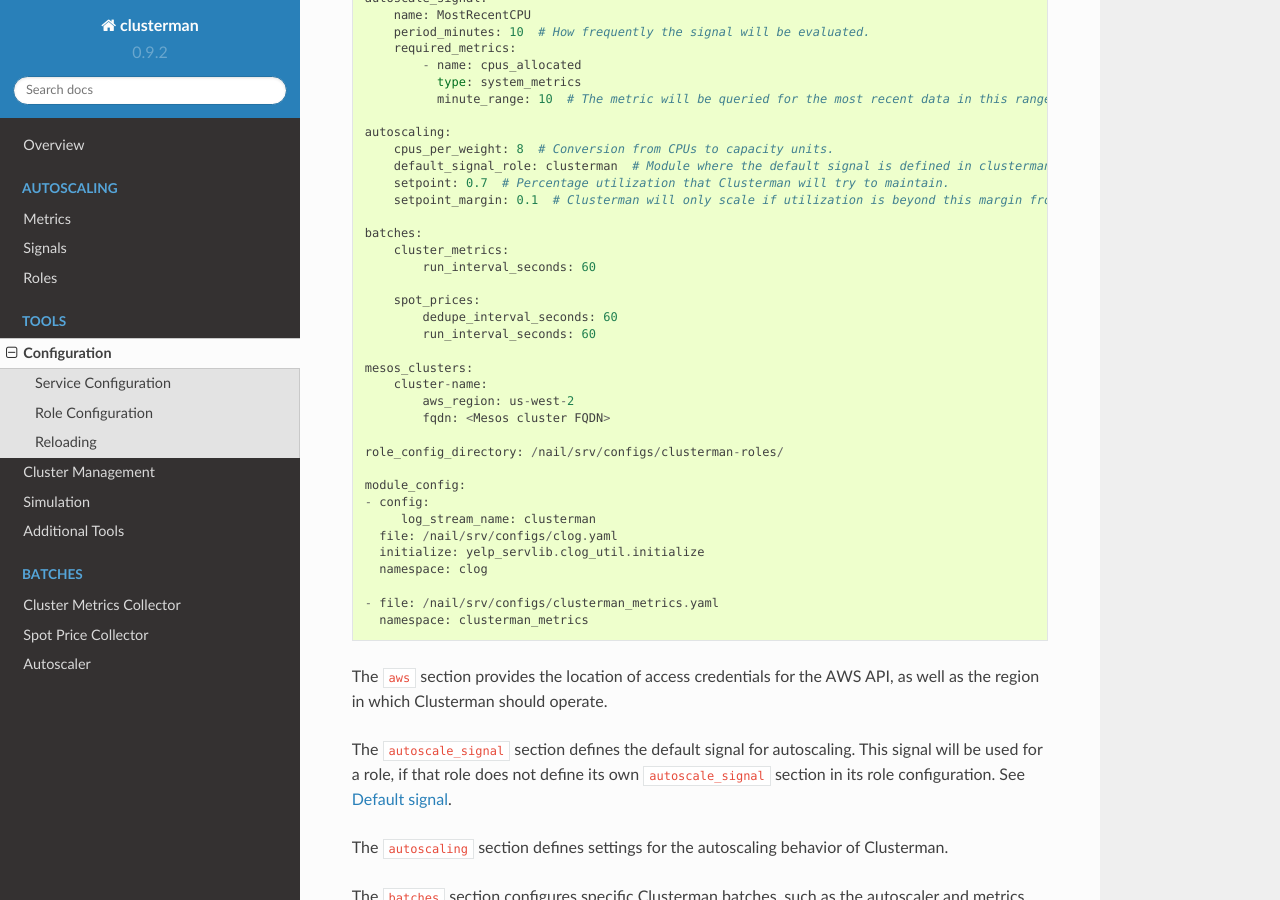
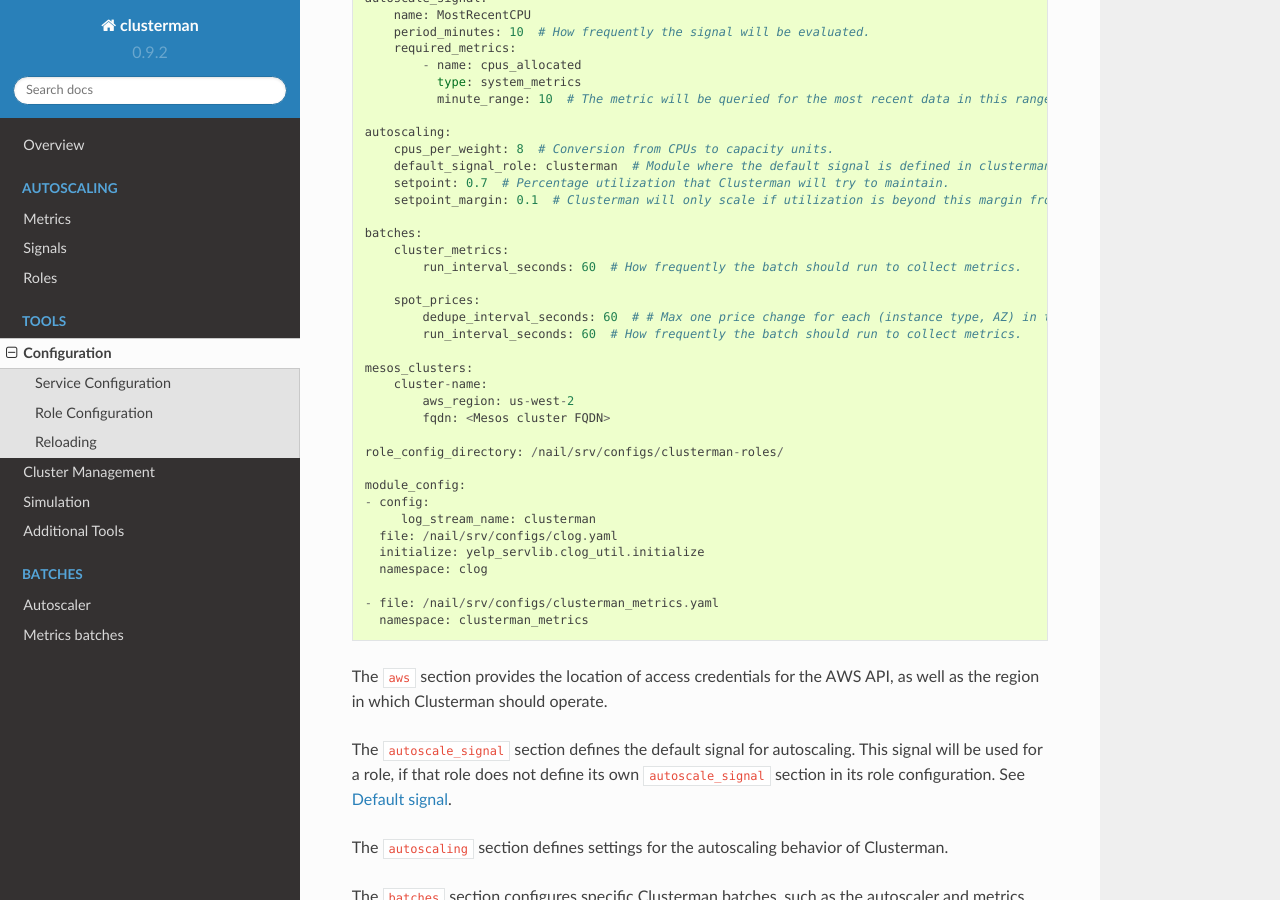
Before and after one commit to Yelp/clusterman, a Sphinx documentation site: the page built from docs/source/configuration.rst, in a window 1280 px wide and 900 px high, scrolled down 450 px. Built offline with Sphinx 7.4.7 and the Read the Docs theme 2.0.0, drawn with Linux system fonts in a browser that asks for light colours.

Commit message:
Documentation for batches

```diff
--- a/docs/source/batches.rst
+++ /dev/null
@@ -1,13 +0,0 @@
-Cluster Metrics Collector
-========================
-
-TODO
-
-Spot Price Collector
-====================
-
-TODO
-
-Autoscaler
-==========
-TODO
--- a/docs/source/configuration.rst
+++ b/docs/source/configuration.rst
@@ -30,11 +32,11 @@
 
     batches:
         cluster_metrics:
-            run_interval_seconds: 60
+            run_interval_seconds: 60  # How frequently the batch should run to collect metrics.
 
         spot_prices:
-            dedupe_interval_seconds: 60
-            run_interval_seconds: 60
+            dedupe_interval_seconds: 60  # # Max one price change for each (instance type, AZ) in this interval.
+            run_interval_seconds: 60  # How frequently the batch should run to collect metrics.
 
     mesos_clusters:
         cluster-name:
--- a/docs/source/index.rst
+++ b/docs/source/index.rst
@@ -39,8 +39,8 @@
    :maxdepth: 2
    :caption: Batches
 
-   batches
-
+   autoscaler
+   metrics_batches
 
 
 Indices and tables
--- a/docs/source/metrics.rst
+++ b/docs/source/metrics.rst
@@ -96,6 +96,8 @@
 | fulfilled_capacity|cluster=norcal-prod,role=seagull | 1502409314 |                                |                       4 |                      20 |
 +-----------------------------------------------------+------------+--------------------------------+-------------------------+-------------------------+
 
+.. _metric_name_reference:
+
 Metric Name Reference
 ---------------------
 The following is a list of metric names and dimensions that Clusterman collects:
```
Also changed, not shown: other parts of docs/source/configuration.rst (+4 -0 lines), docs/source/autoscaler.rst (added, +30 -0 lines), docs/source/metrics_batches.rst (added, +28 -0 lines).
